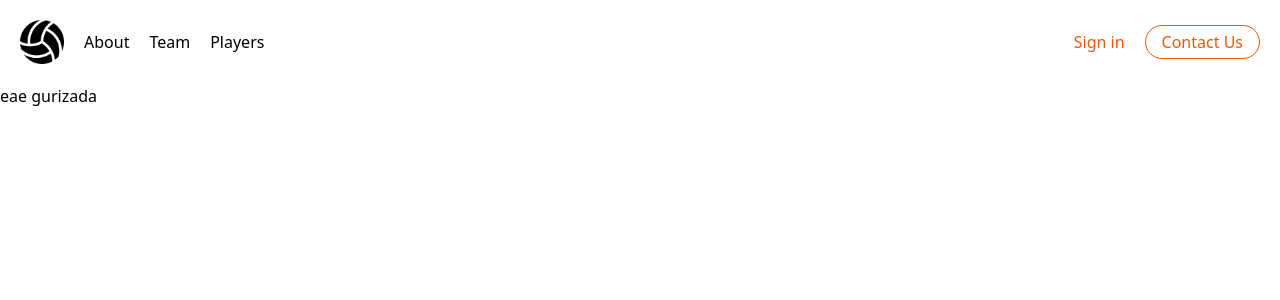
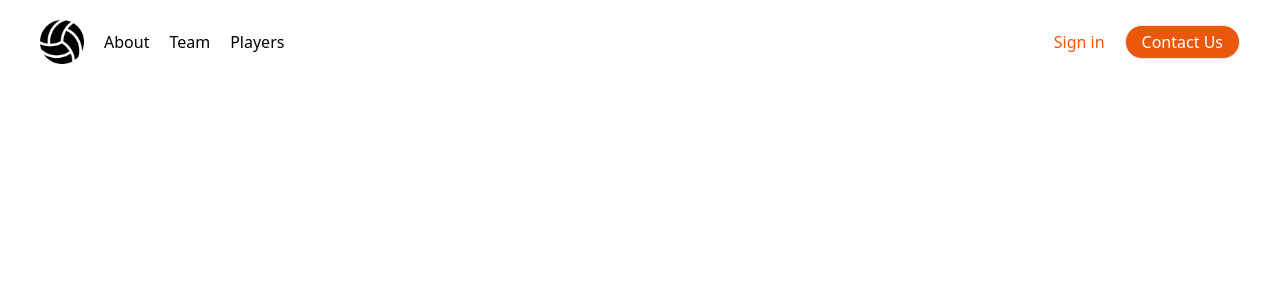
Before and after one commit to Nicholas-Goes/Projeto-Karasuno, a Next.js app: page / in a window 1280 px wide. Shown: the top 300 px of the page. Built offline with nearby package versions, Linux system fonts and the light colour scheme.

Commit message:
Update Menu and create Banner

```diff
--- /dev/null
+++ b/components/Banner.tsx
@@ -0,0 +1,11 @@
+import React from 'react'
+
+function Banner() {
+  return (
+    <section>
+
+    </section>
+  )
+}
+
+export default Banner
--- a/components/Header.tsx
+++ b/components/Header.tsx
@@ -18,7 +18,7 @@ function Header() {
   }, [])
 
   return (
-    <header className={black ? 'bg-black flex justify-between p-5 max-w-7xl mx-auto' : 'bg-transparent flex justify-between max-w-7xl p-5 mx-auto'}>
+    <header className={black ? ' bg-black flex justify-between px-10 py-5 w-full fixed top-0 z-50' : 'bg-transparent flex justify-between w-full px-10 py-5 fixed top-0 z-50'}>
         <div className='flex items-center space-x-5'>
             <Link href="/">
                 <Image
@@ -37,7 +37,7 @@ function Header() {
         </div>
         <div className='flex items-center space-x-5 text-orange-600'>
             <h3>Sign in</h3>
-            <h3 className='border px-4 py-1 rounded-full border-orange-600'>Contact Us</h3>
+            <h3 className='border px-4 py-1 rounded-full text-white bg-orange-600'>Contact Us</h3>
         </div>
     </header>
   )
--- a/pages/index.tsx
+++ b/pages/index.tsx
@@ -2,6 +2,7 @@ import type { NextPage } from 'next'
 import Head from 'next/head'
 import Image from 'next/image'
 import Header from '../components/Header'
+import Banner from '../components/Banner'
 
 const Home: NextPage = () => {
   return (
@@ -14,7 +15,7 @@ const Home: NextPage = () => {
       <main>
         <Header />
 
-        <section>eae gurizada</section>
+        <Banner />
       </main>
 
     </div>
```
